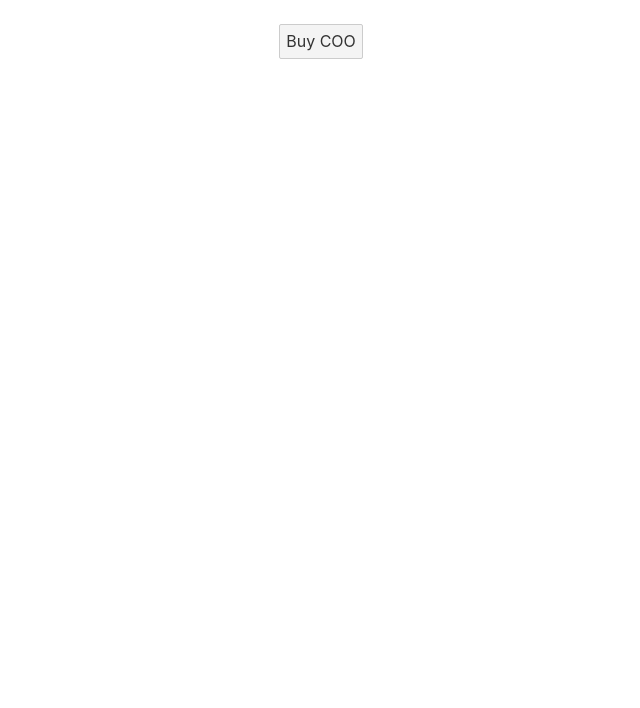
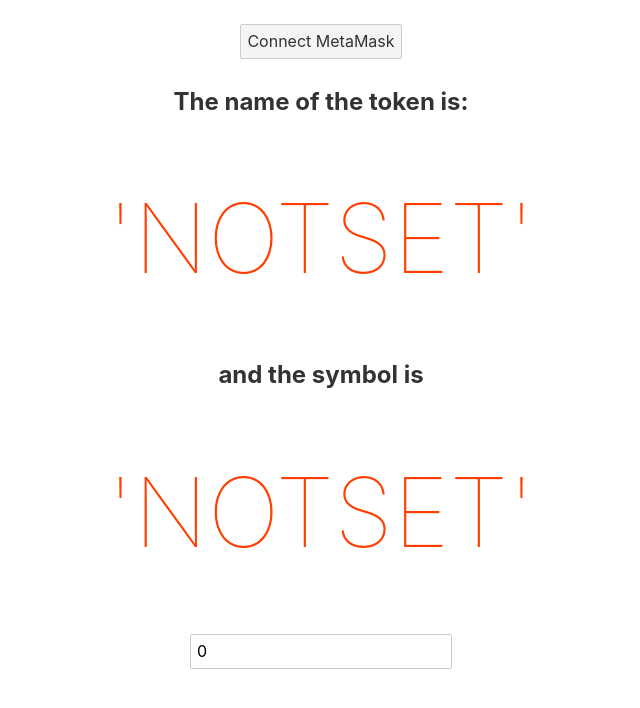
Before and after one commit to Itahand/Token_Shop, a Svelte app: page / in a window 1280 px wide. Shown: the top 708 px of the page, without its empty margins (319-959 px from the left). Built offline with nearby package versions, Linux system fonts and the light colour scheme; no server answers.

Commit message:
Ethers documentation.

```diff
--- a/package.json
+++ b/package.json
@@ -10,6 +10,7 @@
   "devDependencies": {
     "@nomicfoundation/hardhat-toolbox": "^1.0.2",
     "@rollup/plugin-commonjs": "^17.0.0",
+    "@rollup/plugin-json": "^4.1.0",
     "@rollup/plugin-node-resolve": "^11.0.0",
     "rollup": "^2.3.4",
     "rollup-plugin-css-only": "^3.1.0",
--- a/rollup.config.js
+++ b/rollup.config.js
@@ -4,6 +4,7 @@ import resolve from '@rollup/plugin-node-resolve';
 import livereload from 'rollup-plugin-livereload';
 import { terser } from 'rollup-plugin-terser';
 import css from 'rollup-plugin-css-only';
+import json from '@rollup/plugin-json';
 
 const production = !process.env.ROLLUP_WATCH;
 
@@ -37,6 +38,7 @@ export default {
 		file: 'public/build/bundle.js'
 	},
 	plugins: [
+		json(),
 		svelte({
 			compilerOptions: {
 				// enable run-time checks when not in production
--- a/src/App.svelte
+++ b/src/App.svelte
@@ -1,9 +1,39 @@
 <script>
+	import { ethers } from 'ethers';
+	import Token from '../artifacts/contracts/OxyDjinn.sol/Token.json';
+
+  const address = "0x5fbdb2315678afecb367f032d93f642f64180aa3"; // Enviroment variable
+  let amount = 0;
+	let name = 'notSet';
+	let symbol = 'notSet';
+
+
+	async function getSigner() {
+		// A Web3Provider wraps a standard Web3 provider, which is
+		// what MetaMask injects as window.ethereum into each page
+		const provider = new ethers.providers.Web3Provider(window.ethereum)
+		// MetaMask requires requesting permission to connect users accounts
+		await provider.send("eth_requestAccounts", []);
+		// The MetaMask plugin also allows signing transactions to
+		// send ether and pay to change state within the blockchain.
+		// For this, you need the account signer...
+		const signer = provider.getSigner()
+		console.log('Connected MetaMask!', provider)
+	}
+// Look up the current block number
 
 </script>
 
 <main>
-	<button>Buy COO</button>
+	<div>
+		<button on:click={getSigner}>Connect MetaMask</button>
+	</div>
+	<h2>
+		The name of the token is: <h1>'{name}'</h1> and the symbol is <h1>'{symbol}'</h1>
+	</h2>
+	<div>
+		<input bind:value={amount} placeholder="Set amount of COO to buy">
+	</div>
 </main>
 
 <style>
```
Also changed, not shown: 2 other files (tests, documents, lock files or other folders).
